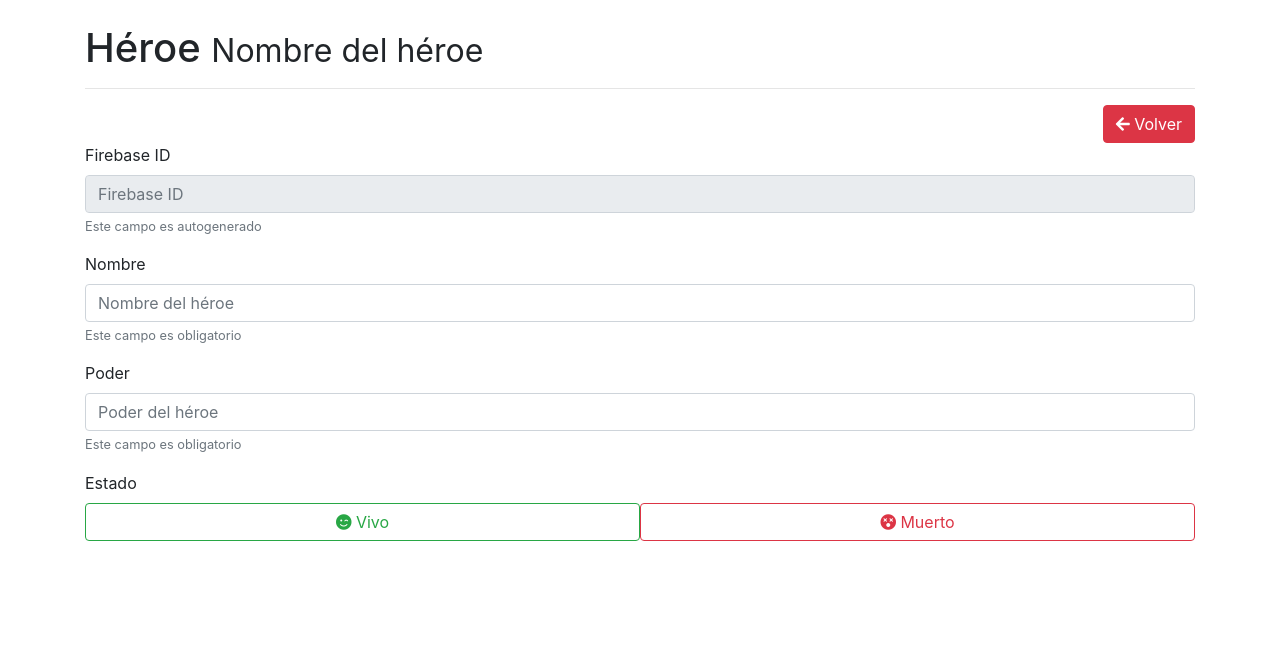
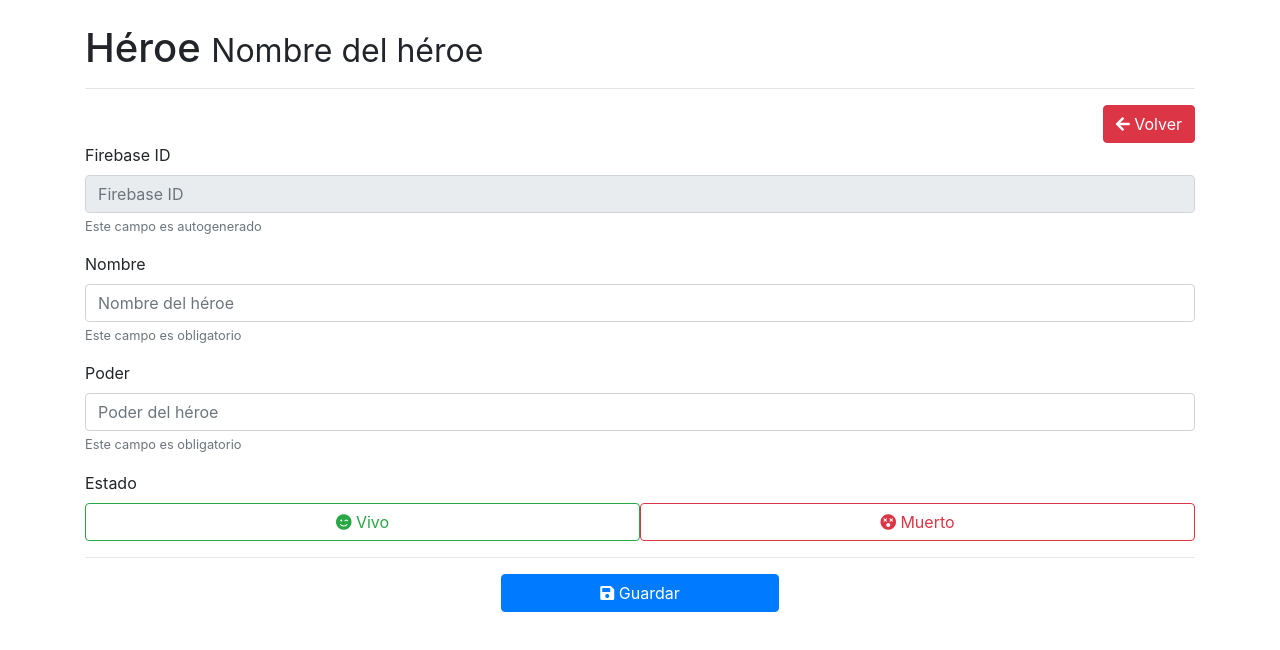
Before and after one commit to Yanioconjota/crud, an Angular app: page /heroe/1 in a window 1280 px wide. Shown: the top 650 px of the page. Built offline with nearby package versions, Linux system fonts and the light colour scheme.

Commit message:
Actualización de contenido

```diff
--- a/src/app/pages/heroe/heroe.component.html
+++ b/src/app/pages/heroe/heroe.component.html
@@ -51,6 +51,13 @@
           <i class="fas fa-dizzy"></i> Muerto
         </button>
       </div>
+
+      <hr>
+      <div class="form-group text-center">
+        <button type="submit" class="btn btn-primary w-25">
+          <i class="fa fa-save"></i> Guardar
+        </button>
+      </div>
     </form>
   </div>
 </div>
```
